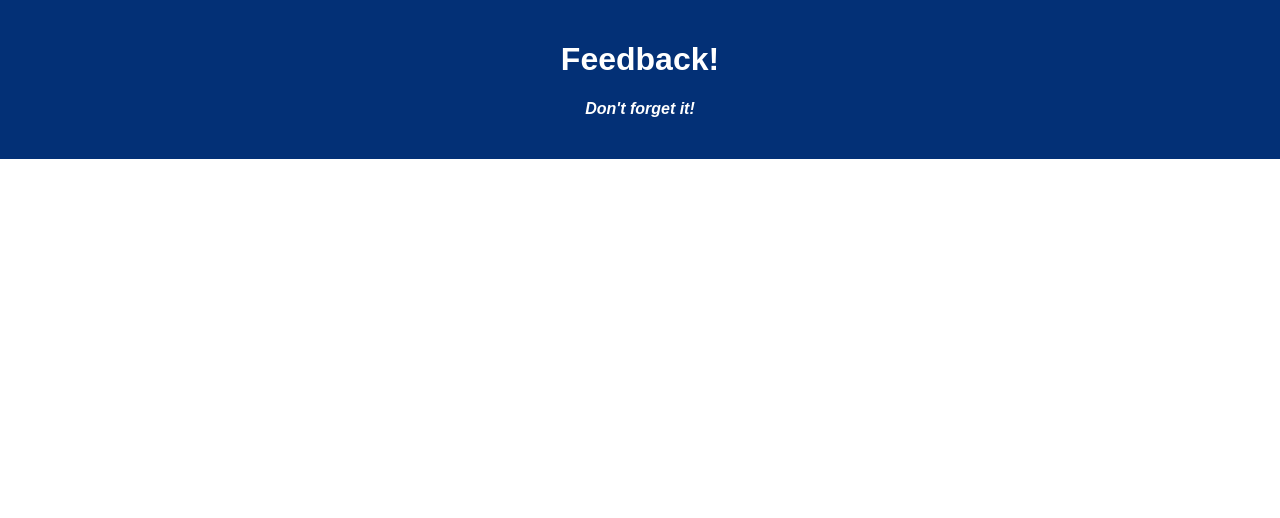
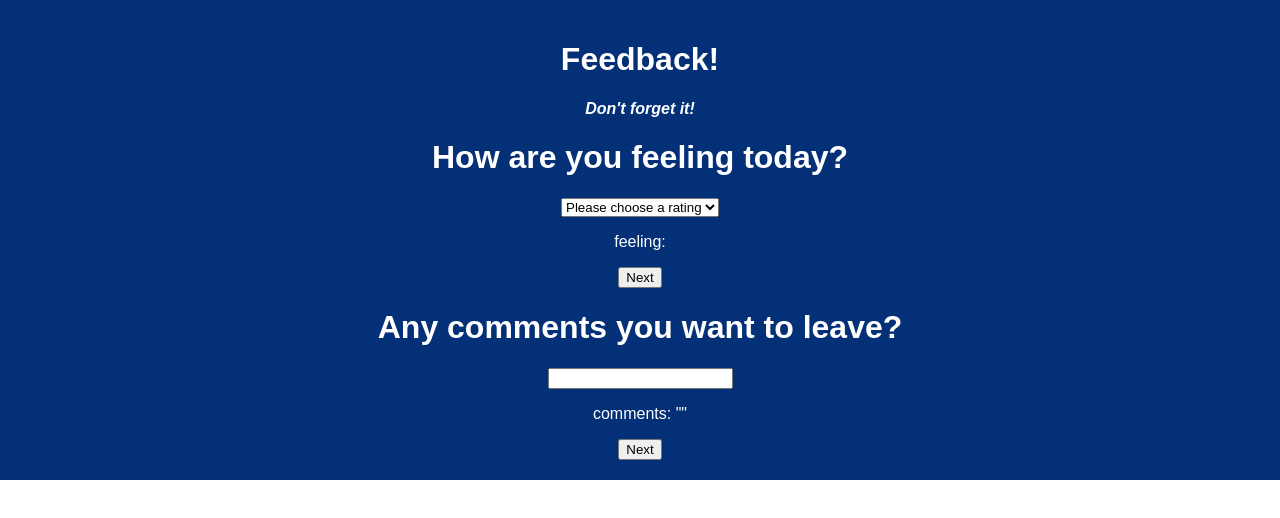
Before and after one commit to petestapp/weekend-redux-feedback-loop, a React (Create React App) app: page / in a window 1280 px wide. Shown: the top 518 px of the page. Built offline with nearby package versions, Linux system fonts and the light colour scheme.

Commit message:
somewhat set up

```diff
--- a/package.json
+++ b/package.json
@@ -9,7 +9,10 @@
     "pg": "^8.2.1",
     "react": "^17.0.1",
     "react-dom": "^17.0.1",
-    "react-scripts": "^4.0.1"
+    "react-redux": "^7.2.6",
+    "react-scripts": "^4.0.1",
+    "redux": "^4.1.2",
+    "redux-logger": "^3.0.6"
   },
   "devDependencies": {
     "nodemon": "^1.18.5"
--- a/src/components/App/App.jsx
+++ b/src/components/App/App.jsx
@@ -1,6 +1,8 @@
 import React from 'react';
 import axios from 'axios';
 import './App.css';
+import Feeling from '../Feeling/Feeling';
+import Comments from '../Comments/Comments';
 
 function App() {
 
@@ -9,6 +11,8 @@ function App() {
       <header className='App-header'>
         <h1 className='App-title'>Feedback!</h1>
         <h4>Don't forget it!</h4>
+        <Feeling />
+        <Comments />
       </header>
     </div>
   );
--- /dev/null
+++ b/src/components/Comments/Comments.jsx
@@ -0,0 +1,23 @@
+import React from "react";
+import {useState} from "react";
+import {useDispatch, useSelector} from "react-redux";
+
+function Comments( props ){
+    // const[ name, setName ]=useState( null );
+    const [comments, setComments] = useState("");
+
+    const getComments = (event) =>{
+        setComments(event.target.value);
+    }
+
+    return(
+        <div>
+            <h1>Any comments you want to leave?</h1>
+            <input type="text" name="commentsInput" id="commentsInput" onChange={(event)=>getComments(event)}/>
+            <p>comments: {JSON.stringify(comments)}</p>
+            <button>Next</button>
+        </div>
+    )
+}
+
+export default Comments;
--- /dev/null
+++ b/src/components/Feeling/Feeling.jsx
@@ -0,0 +1,39 @@
+import React from "react";
+import { useState } from "react";
+import {useDispatch, useSelector} from "react-redux";
+
+function Feeling(props){
+    // const[ name, setName ]=useState( null );
+    const [feeling, setFeeling] = useState(undefined);
+    const dispatch = useDispatch;
+
+    const getFeeling = (event) =>{
+        setFeeling(Number(event.target.value));
+    }
+
+    const sendFeeling = (event) =>{
+        dispatch({
+            type: `SET_FEELING`,
+            payload: feeling
+        })
+    }
+
+    return(
+        <div>
+            <h1>How are you feeling today?</h1>
+            {/* <input type="number" min="1" max="5" value={feeling} onChange={getFeeling}/> */}
+            <select name="numbers" value={feeling} onChange={(event)=>getFeeling(event)}>
+                <option value="">Please choose a rating</option>
+                <option value={1}>1</option>
+                <option value={2}>2</option>
+                <option value={3}>3</option>
+                <option value={4}>4</option>
+                <option value={5}>5</option>
+            </select>
+            <p>feeling: {JSON.stringify(feeling)}</p>
+            <button onClick={sendFeeling}>Next</button>
+        </div>
+    )
+}
+
+export default Feeling;
--- a/src/index.js
+++ b/src/index.js
@@ -3,6 +3,38 @@ import ReactDOM from 'react-dom';
 import './index.css';
 import App from './components/App/App';
 import registerServiceWorker from './registerServiceWorker';
+import {createStore, combineReducers, applyMiddleware} from 'redux';
+import {Provider} from 'react-redux';
+import logger from 'redux-logger';
 
-ReactDOM.render(<App />, document.getElementById('root'));
+// reducer
+const feedback = (
+    state={
+        feeling: 0,
+        understanding: 0,
+        support: 0,
+        comments: ''
+    }, action)=>{
+        if(action.type === 'SET_FEELING'){
+            return [...state, action.payload]
+        }
+    return state
+}
+
+// store
+const storeInstance = createStore(
+    combineReducers(
+      {
+        feedback
+      }
+    ),
+    applyMiddleware(
+      logger
+    )
+  );
+
+ReactDOM.render(
+    <Provider store={storeInstance}>
+        <App />
+    </Provider>, document.getElementById('root'));
 registerServiceWorker();
```
Also changed, not shown: src/components/_template/_template.jsx (added, +14 -0 lines), 2 other files (tests, documents, lock files or other folders).
